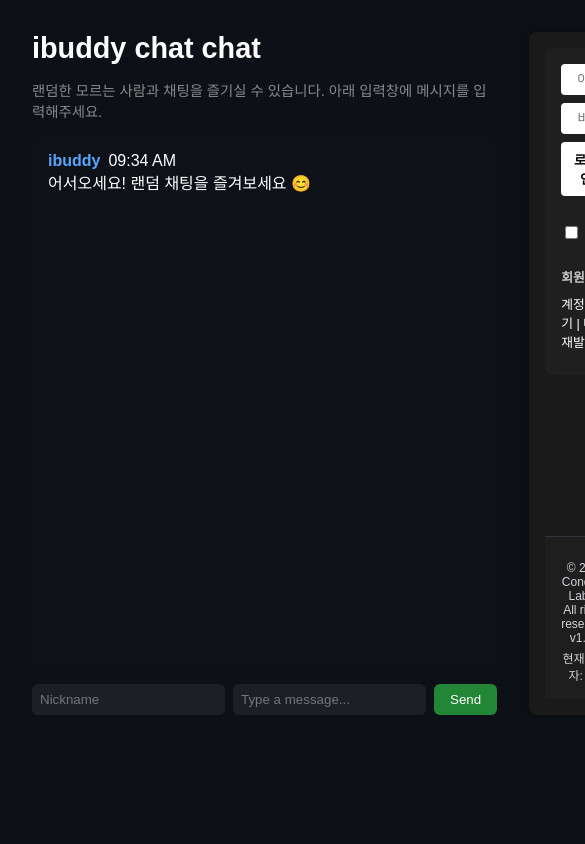
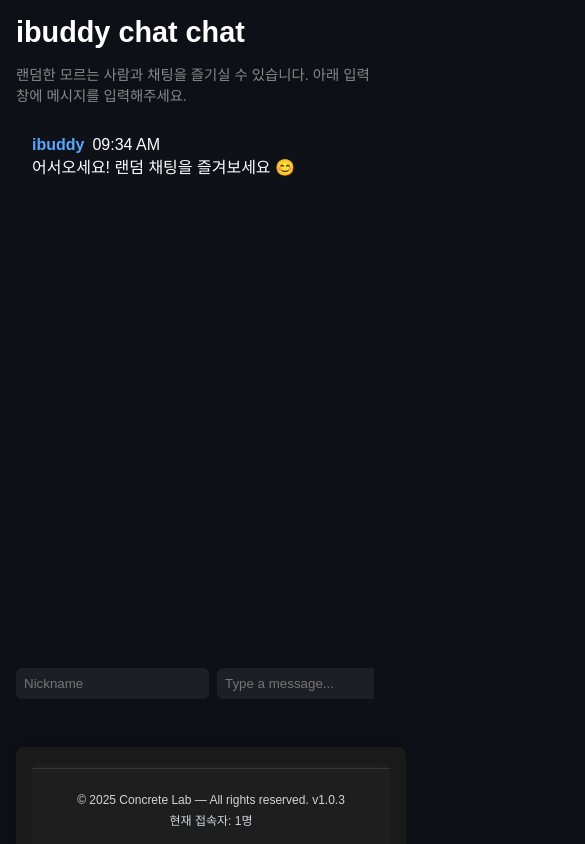
Before and after one commit to davidminq/chitchat, a React (Vite) app in the folder ibuddy/: page / in a window 390 px wide. Both pictures are taken after a click on the button "게스트로 시작". Shown: the top 844 px of the page, 585 px wide, since content can reach past the window. Built offline with nearby package versions, Linux system fonts and the light colour scheme.

Commit message:
Update UI for mobile responsiveness and add PWA support

```diff
--- a/ibuddy/src/App.jsx
+++ b/ibuddy/src/App.jsx
@@ -50,8 +50,14 @@ function App() {
   return (
     <>
       {isAuthenticated ? (
-        <div className="main-layout">
-          <div className="chat-section">
+        <div
+          className="main-layout"
+          style={{ display: 'flex', flexDirection: 'column', maxWidth: '100%', padding: '1rem', boxSizing: 'border-box' }}
+        >
+          <div
+            className="chat-section"
+            style={{ flex: 1, overflowY: 'auto', marginBottom: '1rem' }}
+          >
             <header className="app-header">
               <h1>ibuddy chat chat</h1>
               <p style={{ fontSize: '0.9rem', color: '#888' }}>
@@ -96,7 +102,10 @@ function App() {
             </div>
           </div>
 
-          <div className="side-section">
+          <div
+            className="side-section"
+            style={{ width: '100%', maxWidth: '400px', margin: '0 auto' }}
+          >
             <div className="auth-box">
               <input type="text" placeholder="아이디" className="auth-input" />
               <input type="password" placeholder="비밀번호" className="auth-input" />
@@ -133,7 +142,10 @@ function App() {
           </div>
         </div>
       ) : (
-        <div className="auth-gate">
+        <div
+          className="auth-gate"
+          style={{ padding: '1rem', textAlign: 'center' }}
+        >
           <h1>ibuddy 시작하기</h1>
           <div className="auth-buttons">
             <button>로그인</button>
```
